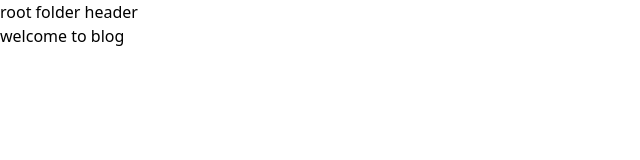
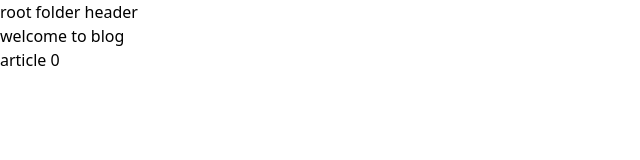
Before and after one commit to tb280320889/svelte-demo1, a SvelteKit app: page /blog in a window 1280 px wide. Shown: the top 160 px of the page, without its empty margins (0-640 px from the left). Built offline with nearby package versions, Linux system fonts and the light colour scheme.

Commit message:
📸 Feat: finish class 7
svelteKit data flow system +page.svelte +page.server.ts +page.ts and so on

```diff
--- /dev/null
+++ b/src/routes/api/perchase-confirmation/+server.ts
@@ -0,0 +1,7 @@
+import { json } from "@sveltejs/kit"
+
+export async function POST({ request }) {
+	const requestBody = await request.json()
+	console.log(requestBody)
+	return json({ message: "success" })
+}
--- a/src/routes/blog/+page.svelte
+++ b/src/routes/blog/+page.svelte
@@ -1 +1,3 @@
 <h1>welcome to blog</h1>
+
+<a href="/blog/0">article 0</a>
```
